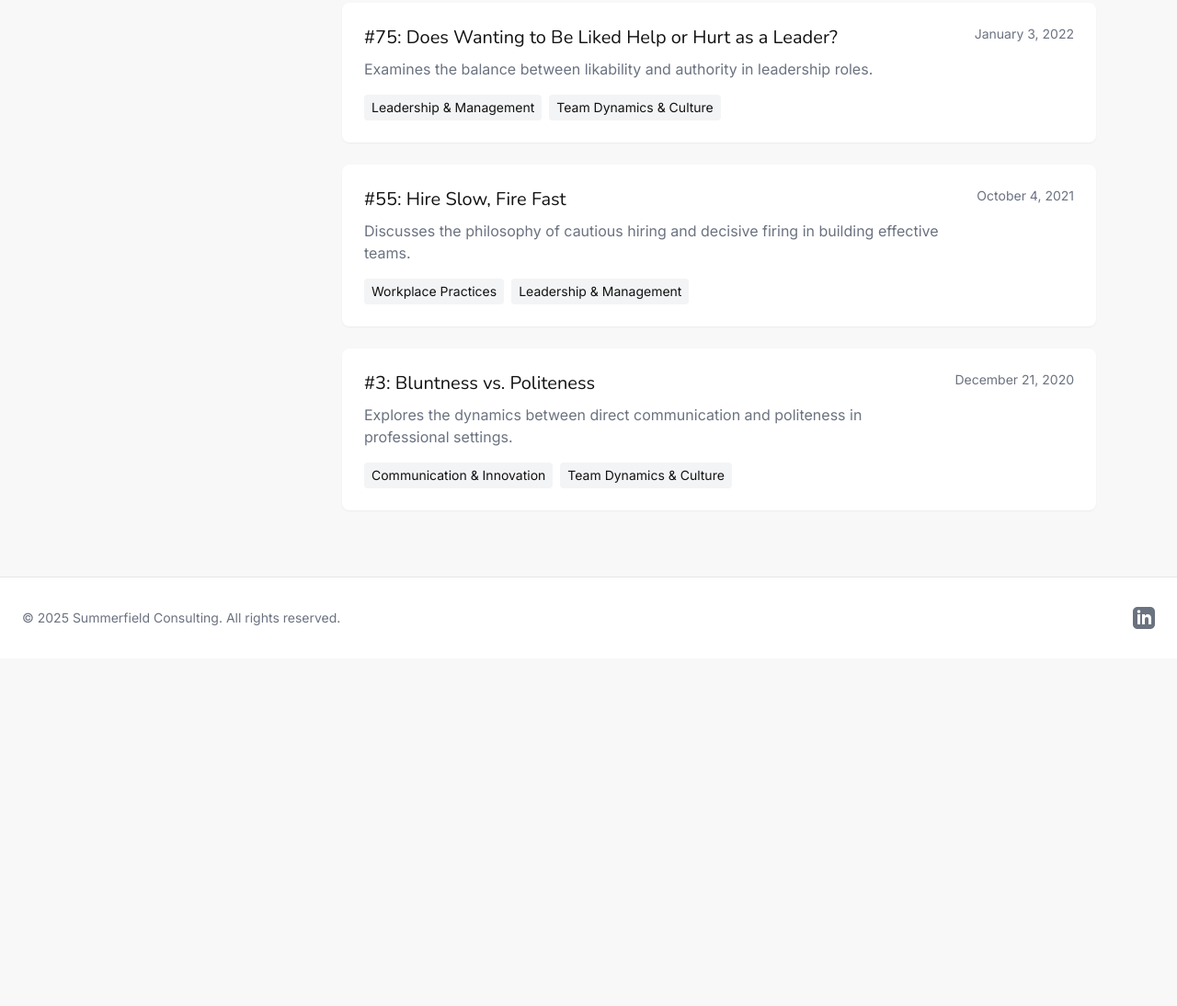
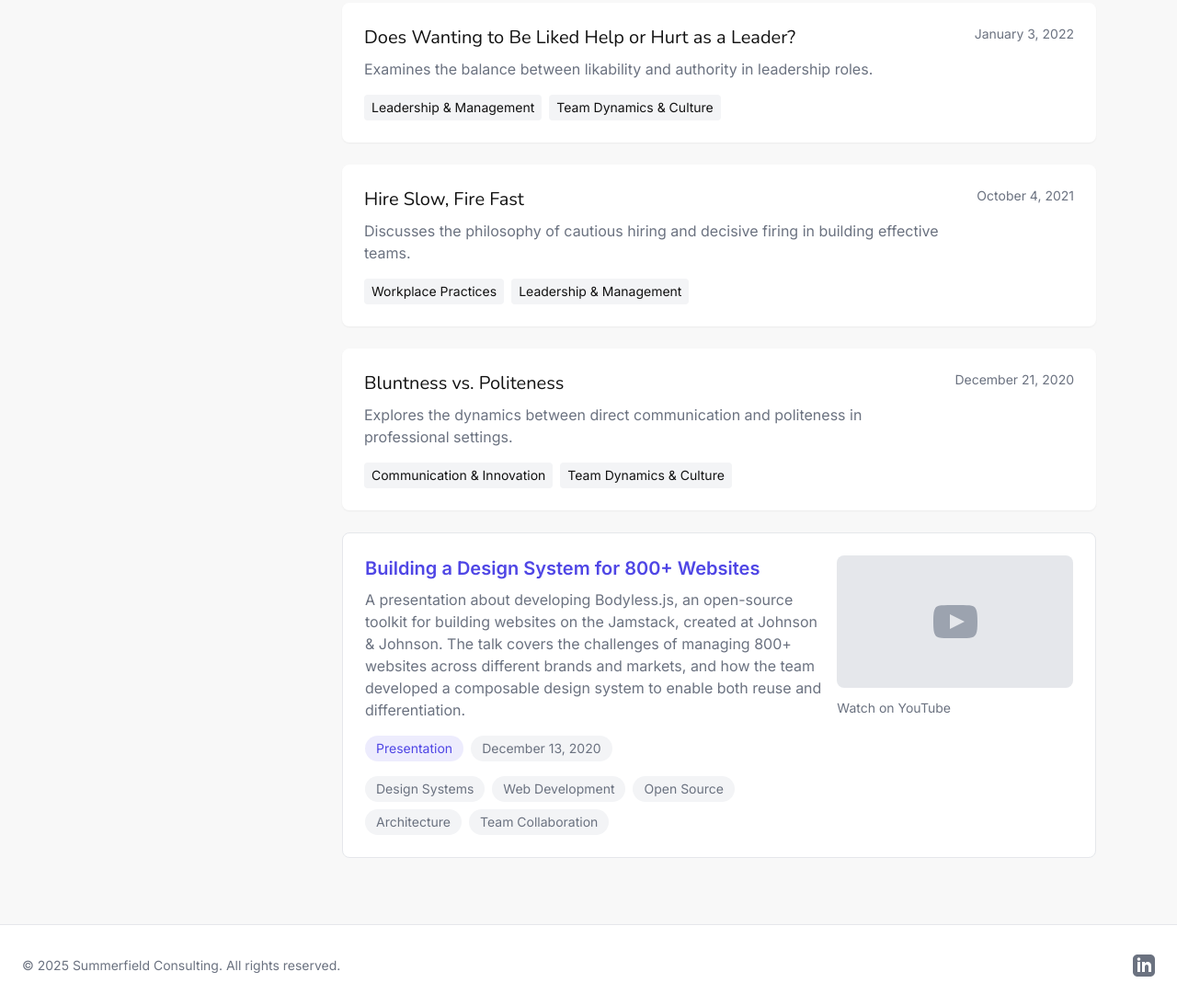
Before and after one commit to e2thex/summerfieldconsulting, an Eleventy site: page src/spotlight/index.html in a window 1280 px wide. Shown: the part 1698-2792 px from the top of the page at 92% size. Before the commit the page ends 2414 px from the top, so only its background shows below. Built offline with nearby package versions, Linux system fonts and the light colour scheme; Eleventy itself is replaced by a stand-in of ours; files that its build step writes are made by us from their sources.

Commit message:
removed episode numbers from titles

```diff
--- a/src/spotlight/index.html
+++ b/src/spotlight/index.html
@@ -125,7 +125,7 @@
                            class="block p-6 bg-white dark:bg-dark-card rounded-lg shadow-sm hover:shadow-md transition-shadow">
                             <div class="flex items-start gap-4">
                                 <div class="flex-1">
-                                    <h3 class="text-xl font-heading font-normal mb-2">#113: Peopleware Guild Origin Story – Critter and Erik</h3>
+                                    <h3 class="text-xl font-heading font-normal mb-2">Peopleware Guild Origin Story – Critter and Erik</h3>
                                     <p class="text-gray-text dark:text-dark-gray-text mb-4">Shares the origin story of the Peopleware Guild, focusing on its mission and the collaboration between Critter and Erik.</p>
                                     <div class="flex flex-wrap gap-2">
                                         <span class="px-2 py-1 text-sm bg-gray-100 dark:bg-dark-bg rounded">Organizational Development</span>
@@ -147,7 +147,7 @@
                            class="block p-6 bg-white dark:bg-dark-card rounded-lg shadow-sm hover:shadow-md transition-shadow">
                             <div class="flex items-start gap-4">
                                 <div class="flex-1">
-                                    <h3 class="text-xl font-heading font-normal mb-2">#117: Do Years of Experience Matter?</h3>
+                                    <h3 class="text-xl font-heading font-normal mb-2">Do Years of Experience Matter?</h3>
                                     <p class="text-gray-text dark:text-dark-gray-text mb-4">Discusses the value of experience versus adaptability in the workplace, questioning traditional metrics of expertise.</p>
                                     <div class="flex flex-wrap gap-2">
                                         <span class="px-2 py-1 text-sm bg-gray-100 dark:bg-dark-bg rounded">Organizational Development</span>
@@ -169,7 +169,7 @@
                            class="block p-6 bg-white dark:bg-dark-card rounded-lg shadow-sm hover:shadow-md transition-shadow">
                             <div class="flex items-start gap-4">
                                 <div class="flex-1">
-                                    <h3 class="text-xl font-heading font-normal mb-2">#114: The Dangers of Flexible Work</h3>
+                                    <h3 class="text-xl font-heading font-normal mb-2">The Dangers of Flexible Work</h3>
                                     <p class="text-gray-text dark:text-dark-gray-text mb-4">Explores the unintended consequences of flexible work arrangements, including challenges in team cohesion and productivity.</p>
                                     <div class="flex flex-wrap gap-2">
                                         <span class="px-2 py-1 text-sm bg-gray-100 dark:bg-dark-bg rounded">Workplace Practices</span>
@@ -191,7 +191,7 @@
                            class="block p-6 bg-white dark:bg-dark-card rounded-lg shadow-sm hover:shadow-md transition-shadow">
                             <div class="flex items-start gap-4">
                                 <div class="flex-1">
-                                    <h3 class="text-xl font-heading font-normal mb-2">#104: What Even Is Small Talk?</h3>
+                                    <h3 class="text-xl font-heading font-normal mb-2">What Even Is Small Talk?</h3>
                                     <p class="text-gray-text dark:text-dark-gray-text mb-4">Analyzes the role of small talk in professional settings and its impact on workplace relationships.</p>
                                     <div class="flex flex-wrap gap-2">
                                         <span class="px-2 py-1 text-sm bg-gray-100 dark:bg-dark-bg rounded">Communication & Innovation</span>
@@ -213,7 +213,7 @@
                            class="block p-6 bg-white dark:bg-dark-card rounded-lg shadow-sm hover:shadow-md transition-shadow">
                             <div class="flex items-start gap-4">
                                 <div class="flex-1">
-                                    <h3 class="text-xl font-heading font-normal mb-2">#95: Every Team Jells Differently, Dang It</h3>
+                                    <h3 class="text-xl font-heading font-normal mb-2">Every Team Jells Differently, Dang It</h3>
                                     <p class="text-gray-text dark:text-dark-gray-text mb-4">Explores how different teams develop cohesion and the factors that influence team dynamics.</p>
                                     <div class="flex flex-wrap gap-2">
                                         <span class="px-2 py-1 text-sm bg-gray-100 dark:bg-dark-bg rounded">Team Dynamics & Culture</span>
@@ -235,7 +235,7 @@
                            class="block p-6 bg-white dark:bg-dark-card rounded-lg shadow-sm hover:shadow-md transition-shadow">
                             <div class="flex items-start gap-4">
                                 <div class="flex-1">
-                                    <h3 class="text-xl font-heading font-normal mb-2">#89: Unscheduled Time Is Like Shopping Without Price Tags</h3>
+                                    <h3 class="text-xl font-heading font-normal mb-2">Unscheduled Time Is Like Shopping Without Price Tags</h3>
                                     <p class="text-gray-text dark:text-dark-gray-text mb-4">Discusses the challenges of managing unscheduled time and its impact on productivity and planning.</p>
                                     <div class="flex flex-wrap gap-2">
                                         <span class="px-2 py-1 text-sm bg-gray-100 dark:bg-dark-bg rounded">Workplace Practices</span>
@@ -257,7 +257,7 @@
                            class="block p-6 bg-white dark:bg-dark-card rounded-lg shadow-sm hover:shadow-md transition-shadow">
                             <div class="flex items-start gap-4">
                                 <div class="flex-1">
-                                    <h3 class="text-xl font-heading font-normal mb-2">#75: Does Wanting to Be Liked Help or Hurt as a Leader?</h3>
+                                    <h3 class="text-xl font-heading font-normal mb-2">Does Wanting to Be Liked Help or Hurt as a Leader?</h3>
                                     <p class="text-gray-text dark:text-dark-gray-text mb-4">Examines the balance between likability and authority in leadership roles.</p>
                                     <div class="flex flex-wrap gap-2">
                                         <span class="px-2 py-1 text-sm bg-gray-100 dark:bg-dark-bg rounded">Leadership & Management</span>
@@ -279,7 +279,7 @@
                            class="block p-6 bg-white dark:bg-dark-card rounded-lg shadow-sm hover:shadow-md transition-shadow">
                             <div class="flex items-start gap-4">
                                 <div class="flex-1">
-                                    <h3 class="text-xl font-heading font-normal mb-2">#55: Hire Slow, Fire Fast</h3>
+                                    <h3 class="text-xl font-heading font-normal mb-2">Hire Slow, Fire Fast</h3>
                                     <p class="text-gray-text dark:text-dark-gray-text mb-4">Discusses the philosophy of cautious hiring and decisive firing in building effective teams.</p>
                                     <div class="flex flex-wrap gap-2">
                                         <span class="px-2 py-1 text-sm bg-gray-100 dark:bg-dark-bg rounded">Workplace Practices</span>
@@ -301,7 +301,7 @@
                            class="block p-6 bg-white dark:bg-dark-card rounded-lg shadow-sm hover:shadow-md transition-shadow">
                             <div class="flex items-start gap-4">
                                 <div class="flex-1">
-                                    <h3 class="text-xl font-heading font-normal mb-2">#3: Bluntness vs. Politeness</h3>
+                                    <h3 class="text-xl font-heading font-normal mb-2">Bluntness vs. Politeness</h3>
                                     <p class="text-gray-text dark:text-dark-gray-text mb-4">Explores the dynamics between direct communication and politeness in professional settings.</p>
                                     <div class="flex flex-wrap gap-2">
                                         <span class="px-2 py-1 text-sm bg-gray-100 dark:bg-dark-bg rounded">Communication & Innovation</span>
@@ -310,6 +310,39 @@
                                 </div>
                                 <div class="text-sm text-gray-text dark:text-dark-gray-text">
                                     December 21, 2020
+                                </div>
+                            </div>
+                        </a>
+                    </article>
+
+                    <!-- Building a Design System for 800+ Websites -->
+                    <article class="spotlight-card" data-media-type="podcast" data-topics="Leadership & Management,Team Dynamics & Culture">
+                        <a href="https://www.youtube.com/watch?v=10R0ppnIGY4" class="block p-6 bg-white dark:bg-dark-card rounded-lg border border-gray-200 dark:border-gray-700 hover:shadow-lg transition-all">
+                            <div class="flex flex-col md:flex-row gap-4">
+                                <div class="flex-1">
+                                    <h3 class="text-xl font-bold text-accent-1 mb-2">Building a Design System for 800+ Websites</h3>
+                                    <p class="text-gray-text dark:text-dark-gray-text mb-4">A presentation about developing Bodyless.js, an open-source toolkit for building websites on the Jamstack, created at Johnson & Johnson. The talk covers the challenges of managing 800+ websites across different brands and markets, and how the team developed a composable design system to enable both reuse and differentiation.</p>
+                                    <div class="flex flex-wrap gap-2 mb-4">
+                                        <span class="px-3 py-1 bg-accent-1/10 text-accent-1 rounded-full text-sm">Presentation</span>
+                                        <span class="px-3 py-1 bg-gray-100 dark:bg-gray-700 text-gray-text dark:text-dark-gray-text rounded-full text-sm">December 13, 2020</span>
+                                    </div>
+                                    <div class="flex flex-wrap gap-2">
+                                        <span class="px-3 py-1 bg-gray-100 dark:bg-gray-700 text-gray-text dark:text-dark-gray-text rounded-full text-sm">Design Systems</span>
+                                        <span class="px-3 py-1 bg-gray-100 dark:bg-gray-700 text-gray-text dark:text-dark-gray-text rounded-full text-sm">Web Development</span>
+                                        <span class="px-3 py-1 bg-gray-100 dark:bg-gray-700 text-gray-text dark:text-dark-gray-text rounded-full text-sm">Open Source</span>
+                                        <span class="px-3 py-1 bg-gray-100 dark:bg-gray-700 text-gray-text dark:text-dark-gray-text rounded-full text-sm">Architecture</span>
+                                        <span class="px-3 py-1 bg-gray-100 dark:bg-gray-700 text-gray-text dark:text-dark-gray-text rounded-full text-sm">Team Collaboration</span>
+                                    </div>
+                                </div>
+                                <div class="w-full md:w-1/3 flex-shrink-0">
+                                    <div class="aspect-video bg-gray-200 dark:bg-gray-700 rounded-lg mb-3 flex items-center justify-center">
+                                        <svg class="w-12 h-12 text-gray-400" fill="currentColor" viewBox="0 0 24 24">
+                                            <path d="M19.615 3.184c-3.604-.246-11.631-.245-15.23 0-3.897.266-4.356 2.62-4.385 8.816.029 6.185.484 8.549 4.385 8.816 3.6.245 11.626.246 15.23 0 3.897-.266 4.356-2.62 4.385-8.816-.029-6.185-.484-8.549-4.385-8.816zm-10.615 12.816v-8l8 3.993-8 4.007z"/>
+                                        </svg>
+                                    </div>
+                                    <div class="text-sm text-gray-text dark:text-dark-gray-text">
+                                        Watch on YouTube
+                                    </div>
                                 </div>
                             </div>
                         </a>
```
